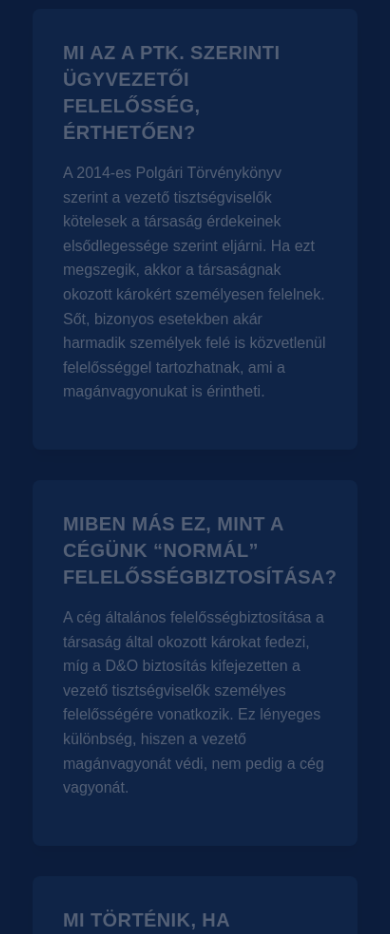
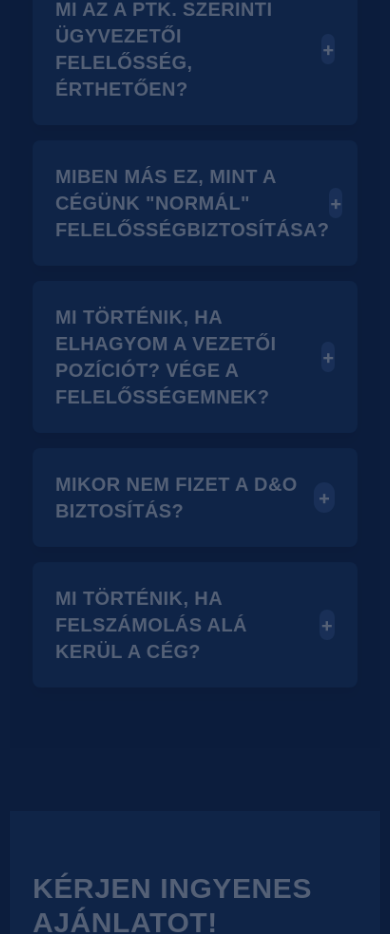
Before and after one commit to Adam3306/alfa-insurancy, a Next.js app: page / in a window 390 px wide. Shown: the part 7931-8865 px from the top of the page. Built offline with nearby package versions, Linux system fonts and the light colour scheme.

Commit message:
feat: implement FAQ section with collapsible items for D&O insurance, update card styles for improved aesthetics, and change image source for better relevance

```diff
--- a/src/app/components/FAQs.tsx
+++ b/src/app/components/FAQs.tsx
@@ -1,4 +1,47 @@
+"use client";
+
+import { useState } from "react";
+
 const FAQs = () => {
+  const [openFAQs, setOpenFAQs] = useState<number[]>([]);
+
+  const toggleFAQ = (index: number) => {
+    setOpenFAQs((prev) =>
+      prev.includes(index)
+        ? prev.filter((item) => item !== index)
+        : [...prev, index]
+    );
+  };
+
+  const faqItems = [
+    {
+      question: "MI AZ A PTK. SZERINTI ÜGYVEZETŐI FELELŐSSÉG, ÉRTHETŐEN?",
+      answer:
+        "A 2014-es Polgári Törvénykönyv szerint a vezető tisztségviselők kötelesek a társaság érdekeinek elsődlegessége szerint eljárni. Ha ezt megszegik, akkor a társaságnak okozott károkért személyesen felelnek. Sőt, bizonyos esetekben akár harmadik személyek felé is közvetlenül felelősséggel tartozhatnak, ami a magánvagyonukat is érintheti.",
+    },
+    {
+      question: 'MIBEN MÁS EZ, MINT A CÉGÜNK "NORMÁL" FELELŐSSÉGBIZTOSÍTÁSA?',
+      answer:
+        "A cég általános felelősségbiztosítása a társaság által okozott károkat fedezi, míg a D&O biztosítás kifejezetten a vezető tisztségviselők személyes felelősségére vonatkozik. Ez lényeges különbség, hiszen a vezető magánvagyonát védi, nem pedig a cég vagyonát.",
+    },
+    {
+      question:
+        "MI TÖRTÉNIK, HA ELHAGYOM A VEZETŐI POZÍCIÓT? VÉGE A FELELŐSSÉGEMNEK?",
+      answer:
+        'Nem, a felelősség nem szűnik meg automatikusan a pozíció elhagyásával. A korábbi döntéseiért való felelősség akár évekig fennmaradhat. Ezért fontos, hogy a biztosítás kiterjedjen a pozíció elhagyása utáni időszakra is (ezt hívják "extended reporting period"-nak).',
+    },
+    {
+      question: "MIKOR NEM FIZET A D&O BIZTOSÍTÁS?",
+      answer:
+        "A biztosítás nem fizet szándékos károkozás, bűncselekmények, jogszabályok szándékos megsértése, vagy ha a vezető személyes haszonszerzésre használta pozícióját. Fontos a kötvény pontos feltételeit ismerni, mert biztosítónként eltérések lehetnek a kizárásokban.",
+    },
+    {
+      question: "MI TÖRTÉNIK, HA FELSZÁMOLÁS ALÁ KERÜL A CÉG?",
+      answer:
+        'Ez különösen kockázatos helyzet a vezetők számára, hiszen ilyenkor kerülnek leginkább célkeresztbe. A jó D&O biztosítás tartalmaz "run-off" fedezetet, ami a cég megszűnése után is védi a vezetőket egy meghatározott ideig. Fontos, hogy a biztosítást még a felszámolási eljárás megindítása előtt megkössük, mert utána már nem vagy csak speciális feltételekkel lehetséges.',
+    },
+  ];
+
   return (
     <section className="py-16 px-6 sm:px-12 lg:px-24 bg-primary-blue" id="faqs">
       <div className="max-w-6xl mx-auto">
@@ -8,75 +51,46 @@ const FAQs = () => {
           ÍME A LEGGYAKORIBB KÉRDÉSEK A D&O BIZTOSÍTÁSRÓL
         </h2>
 
-        <div className="grid grid-cols-1 md:grid-cols-2 gap-8">
-          <div className="bg-secondary-blue p-8 rounded-lg shadow-lg">
-            <h3 className="text-xl font-bold mb-4 font-antonio text-white">
-              MI AZ A PTK. SZERINTI ÜGYVEZETŐI FELELŐSSÉG, ÉRTHETŐEN?
-            </h3>
-            <p className="font-telegraf text-white">
-              A 2014-es Polgári Törvénykönyv szerint a vezető tisztségviselők
-              kötelesek a társaság érdekeinek elsődlegessége szerint eljárni. Ha
-              ezt megszegik, akkor a társaságnak okozott károkért személyesen
-              felelnek. Sőt, bizonyos esetekben akár harmadik személyek felé is
-              közvetlenül felelősséggel tartozhatnak, ami a magánvagyonukat is
-              érintheti.
-            </p>
-          </div>
+        <div className="grid grid-cols-1 gap-4">
+          {faqItems.map((faq, index) => (
+            <div
+              key={index}
+              className="bg-secondary-blue rounded-lg shadow-lg overflow-hidden"
+            >
+              <button
+                className="p-6 w-full flex justify-between items-center text-left focus:outline-none"
+                onClick={() => toggleFAQ(index)}
+                aria-expanded={openFAQs.includes(index)}
+              >
+                <h3 className="text-xl font-bold font-antonio text-white">
+                  {faq.question}
+                </h3>
+                <div className="text-white flex items-center justify-center w-8 h-8 rounded-full bg-[#3A5D98]">
+                  {openFAQs.includes(index) ? (
+                    <span
+                      className="flex items-center justify-center w-full h-full text-xl font-bold leading-none pb-0.5"
+                      aria-hidden="true"
+                    >
+                      −
+                    </span>
+                  ) : (
+                    <span
+                      className="flex items-center justify-center w-full h-full text-xl font-bold leading-none"
+                      aria-hidden="true"
+                    >
+                      +
+                    </span>
+                  )}
+                </div>
+              </button>
 
-          <div className="bg-secondary-blue p-8 rounded-lg shadow-lg">
-            <h3 className="text-xl font-bold mb-4 font-antonio text-white">
-              MIBEN MÁS EZ, MINT A CÉGÜNK &ldquo;NORMÁL&rdquo;
-              FELELŐSSÉGBIZTOSÍTÁSA?
-            </h3>
-            <p className="font-telegraf text-white">
-              A cég általános felelősségbiztosítása a társaság által okozott
-              károkat fedezi, míg a D&O biztosítás kifejezetten a vezető
-              tisztségviselők személyes felelősségére vonatkozik. Ez lényeges
-              különbség, hiszen a vezető magánvagyonát védi, nem pedig a cég
-              vagyonát.
-            </p>
-          </div>
-
-          <div className="bg-secondary-blue p-8 rounded-lg shadow-lg">
-            <h3 className="text-xl font-bold mb-4 font-antonio text-white">
-              MI TÖRTÉNIK, HA ELHAGYOM A VEZETŐI POZÍCIÓT? VÉGE A
-              FELELŐSSÉGEMNEK?
-            </h3>
-            <p className="font-telegraf text-white">
-              Nem, a felelősség nem szűnik meg automatikusan a pozíció
-              elhagyásával. A korábbi döntéseiért való felelősség akár évekig
-              fennmaradhat. Ezért fontos, hogy a biztosítás kiterjedjen a
-              pozíció elhagyása utáni időszakra is (ezt hívják &ldquo;extended
-              reporting period&rdquo;-nak).
-            </p>
-          </div>
-
-          <div className="bg-secondary-blue p-8 rounded-lg shadow-lg">
-            <h3 className="text-xl font-bold mb-4 font-antonio text-white">
-              MIKOR NEM FIZET A D&O BIZTOSÍTÁS?
-            </h3>
-            <p className="font-telegraf text-white">
-              A biztosítás nem fizet szándékos károkozás, bűncselekmények,
-              jogszabályok szándékos megsértése, vagy ha a vezető személyes
-              haszonszerzésre használta pozícióját. Fontos a kötvény pontos
-              feltételeit ismerni, mert biztosítónként eltérések lehetnek a
-              kizárásokban.
-            </p>
-          </div>
-
-          <div className="bg-secondary-blue p-8 rounded-lg shadow-lg col-span-1 md:col-span-2">
-            <h3 className="text-xl font-bold mb-4 font-antonio text-white">
-              MI TÖRTÉNIK, HA FELSZÁMOLÁS ALÁ KERÜL A CÉG?
-            </h3>
-            <p className="font-telegraf text-white">
-              Ez különösen kockázatos helyzet a vezetők számára, hiszen ilyenkor
-              kerülnek leginkább célkeresztbe. A jó D&O biztosítás tartalmaz
-              &ldquo;run-off&rdquo; fedezetet, ami a cég megszűnése után is védi
-              a vezetőket egy meghatározott ideig. Fontos, hogy a biztosítást
-              még a felszámolási eljárás megindítása előtt megkössük, mert utána
-              már nem vagy csak speciális feltételekkel lehetséges.
-            </p>
-          </div>
+              {openFAQs.includes(index) && (
+                <div className="px-6 pb-6">
+                  <p className="font-telegraf text-white">{faq.answer}</p>
+                </div>
+              )}
+            </div>
+          ))}
         </div>
       </div>
     </section>
--- a/src/app/page.tsx
+++ b/src/app/page.tsx
@@ -230,7 +230,7 @@ export default function Home() {
 
           <div className="flex flex-col md:flex-row space-y-10 md:space-y-0 md:space-x-8">
             <div className="md:w-1/3 card-container">
-              <div className="relative overflow-hidden image-card h-80 rounded-none">
+              <div className="relative overflow-hidden image-card h-80 rounded">
                 <Suspense
                   fallback={<div className="bg-[#0C1D3D] w-full h-full"></div>}
                 >
@@ -260,7 +260,7 @@ export default function Home() {
             </div>
 
             <div className="md:w-1/3 card-container">
-              <div className="relative overflow-hidden image-card h-80 rounded-none">
+              <div className="relative overflow-hidden image-card h-80 rounded">
                 <Suspense
                   fallback={<div className="bg-[#0C1D3D] w-full h-full"></div>}
                 >
@@ -294,7 +294,7 @@ export default function Home() {
                   fallback={<div className="bg-[#0C1D3D] w-full h-full"></div>}
                 >
                   <Image
-                    src="/reputation-damage.jpg"
+                    src="/reputation-defense.jpg"
                     alt="Jó hírnév helyreállítása"
                     fill
                     sizes="(max-width: 768px) 100vw, 33vw"
```
